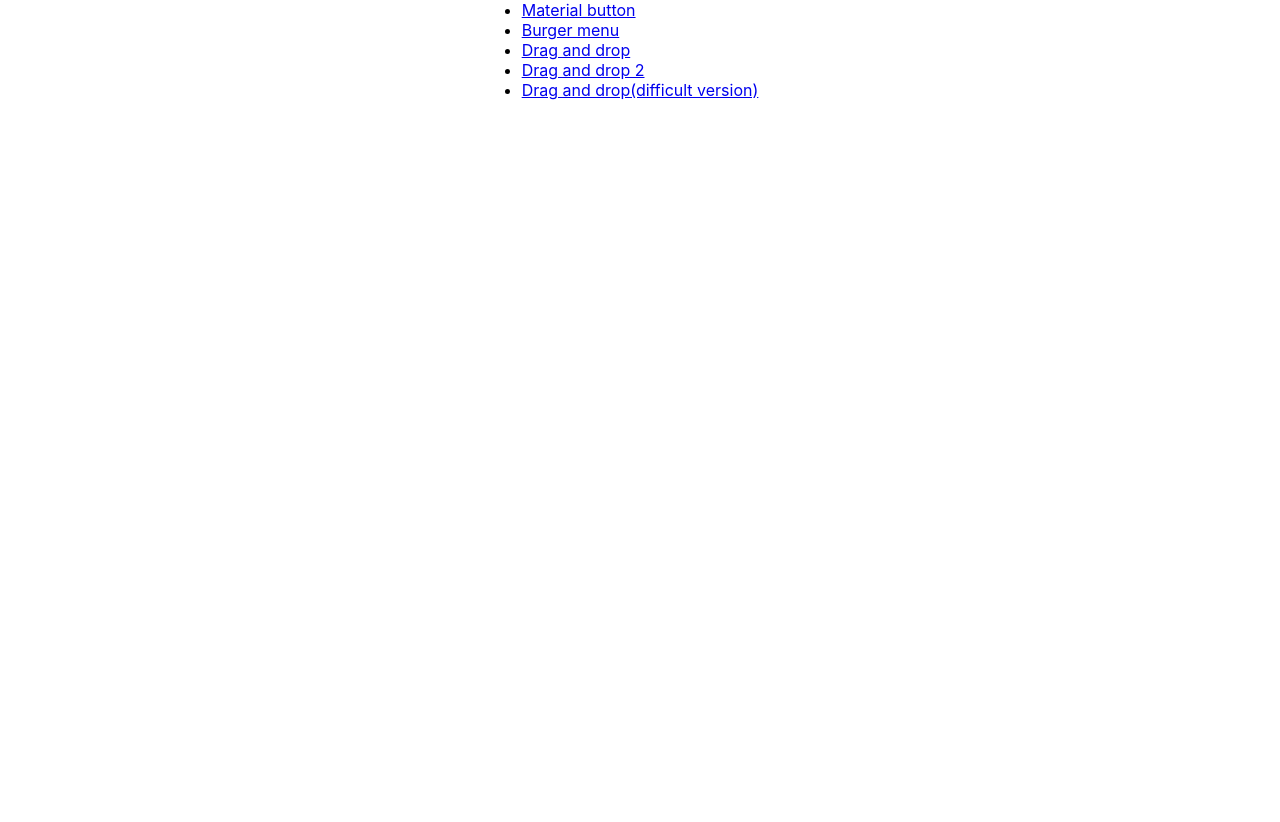
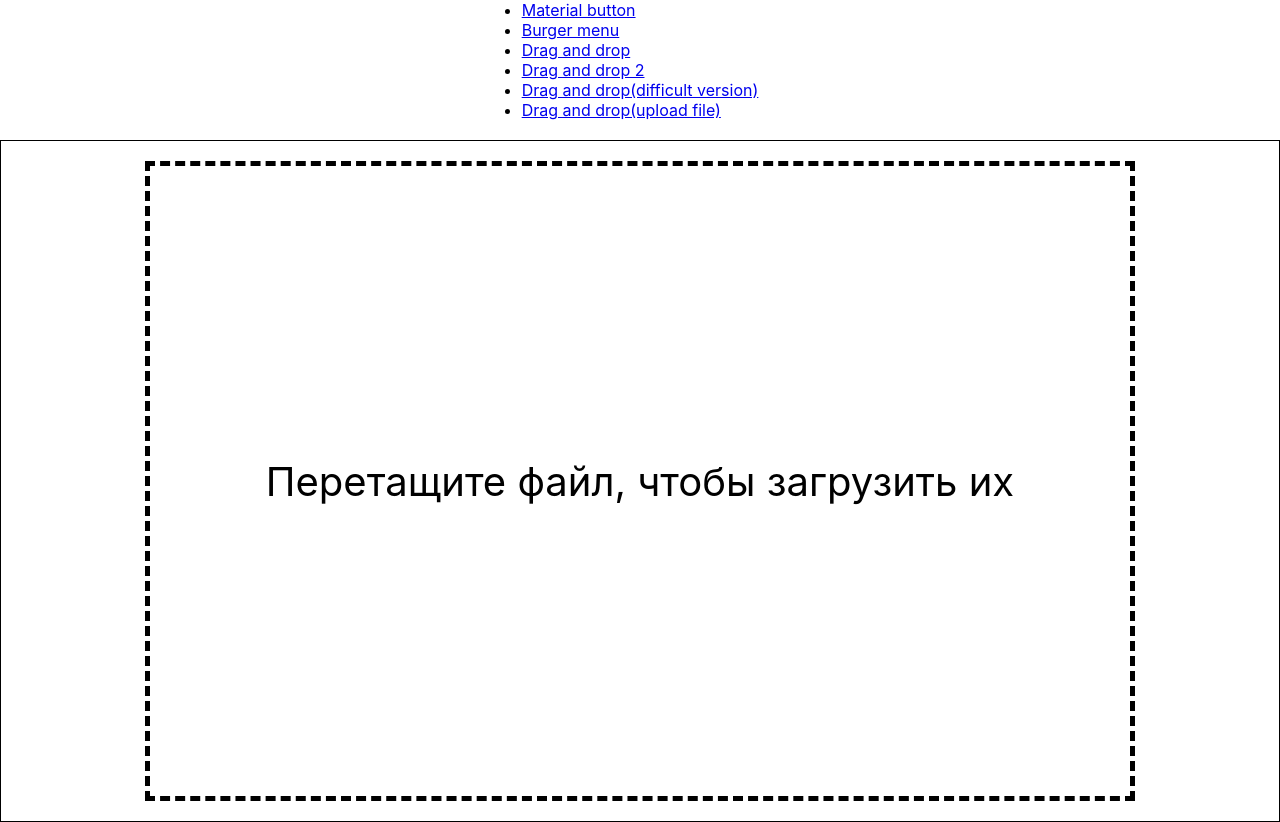
Before and after one commit to Artem-Pavlenko/react-components, a React (Create React App) app: page /dragAndDrop-upload_file in a window 1280 px wide. Before the commit the page ends 800 px from the top, so only its background shows below. Built offline with nearby package versions, Linux system fonts and the light colour scheme.

Commit message:
add DragAndDrop for upload files

```diff
--- a/src/App.tsx
+++ b/src/App.tsx
@@ -6,6 +6,7 @@ import {BurgerMenu} from "./Components/BurgerMenu/BurgerMenu";
 import {DragAndDrop_List} from "./Components/Drag And Drop/DragAndDrop_List/DragAndDrop_List";
 import {DragAndDrop2} from "./Components/Drag And Drop/DragAndDrop2/DragAndDrop2";
 import {DragAndDrop_trello} from "./Components/Drag And Drop/DragAndDrop_ difficult_version/DragAndDrop_trello";
+import {DragAndDrop_upload_file} from "./Components/Drag And Drop/DragAndDrop_upload_file/DragAndDrop_upload_file";
 
 function App() {
 
@@ -18,6 +19,7 @@ function App() {
                     <li><Link to={'/dragAndDrop'}>Drag and drop</Link></li>
                     <li><Link to={'/dragAndDrop2'}>Drag and drop 2</Link></li>
                     <li><Link to={'/dragAndDrop-difficult_version'}>Drag and drop(difficult version)</Link></li>
+                    <li><Link to={'/dragAndDrop-upload_file'}>Drag and drop(upload file)</Link></li>
                 </ul>
             </div>
             <Switch>
@@ -26,6 +28,7 @@ function App() {
                 <Route path={'/dragAndDrop'} render={() => <DragAndDrop_List/>}/>
                 <Route path={'/dragAndDrop2'} render={() => <DragAndDrop2/>}/>
                 <Route path={'/dragAndDrop-difficult_version'} render={() => <DragAndDrop_trello/>}/>
+                <Route path={'/dragAndDrop-upload_file'} render={() => <DragAndDrop_upload_file/>}/>
             </Switch>
         </div>
     )
--- /dev/null
+++ b/src/Components/Drag And Drop/DragAndDrop_upload_file/DragAbdDrop_upload_file.module.css
@@ -0,0 +1,31 @@
+
+.mainBlock {
+    padding: 20px;
+    display: flex;
+    justify-content: center;
+    align-items: center;
+    font-size: 40px;
+    border: 1px solid;
+}
+
+.dropAreaWithAutFile {
+    width: 80%;
+    height: 80vh;
+    border: 5px dashed;
+    display: flex;
+    justify-content: center;
+    align-items: center;
+    /*transition: all .5s linear;*/
+    /*text-shadow: 2px 0 1px rgba(253,245,211,0.89);*/
+}
+
+.dropArea {
+    width: 80%;
+    height: 80vh;
+    border: 5px dashed;
+    display: flex;
+    justify-content: center;
+    align-items: center;
+    /*transition: all .5s linear;*/
+    /*text-shadow: 2px 0 1px rgba(253,245,211,0.89);*/
+}
--- /dev/null
+++ b/src/Components/Drag And Drop/DragAndDrop_upload_file/DragAndDrop_upload_file.tsx
@@ -0,0 +1,55 @@
+import React, {useState, DragEvent} from 'react'
+import s from './DragAbdDrop_upload_file.module.css'
+
+export const DragAndDrop_upload_file = () => {
+
+    const [drag, setDrag] = useState<boolean>(false)
+
+    // function dragOverHandler(e: DragEvent<HTMLDivElement>) {
+    //     e.preventDefault()
+    //     setDrag(true)
+    // }
+
+    function dragStartHandler(e: DragEvent<HTMLDivElement>) {
+        e.preventDefault()
+        setDrag(true)
+    }
+
+    function dragLeaveHandler(e: DragEvent<HTMLDivElement>) {
+        e.preventDefault()
+        setDrag(false)
+    }
+
+    function dropHandler(e: DragEvent<HTMLDivElement>) {
+        e.preventDefault()
+        let files = e.dataTransfer.files
+        // FileList type
+        console.log(files)
+        const formData = new FormData().append('file', files[0])
+        setDrag(false)
+    }
+
+    return (
+        <div className={s.mainBlock}>
+            {drag
+                ? <div
+                    className={s.dropArea}
+                    onDragStart={dragStartHandler}
+                    onDragOver={dragStartHandler}
+                    onDragLeave={dragLeaveHandler}
+                    onDrop={dropHandler}
+                >
+                    Отпустите файл, чтобы загрузить их
+                </div>
+                : <div
+                    className={s.dropAreaWithAutFile}
+                    onDragStart={dragStartHandler}
+                    onDragOver={dragStartHandler}
+                    onDragLeave={dragLeaveHandler}
+                >
+                    Перетащите файл, чтобы загрузить их
+                </div>
+            }
+        </div>
+    )
+}
```
